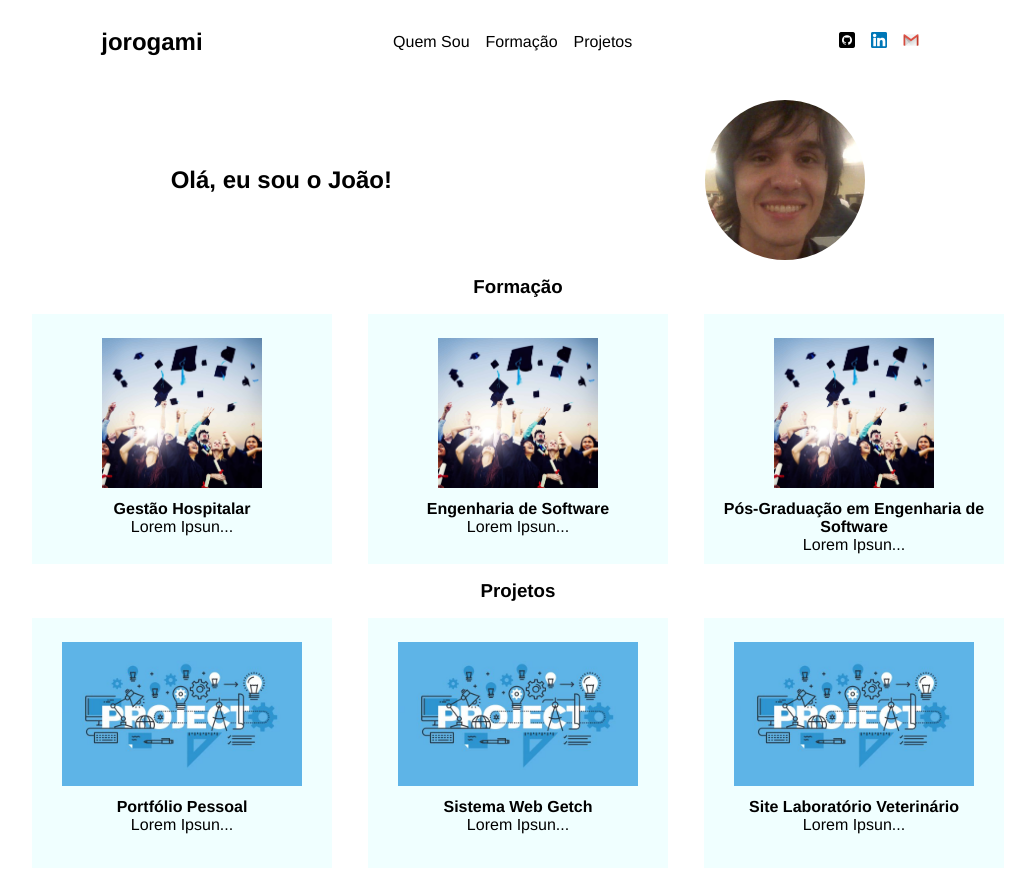
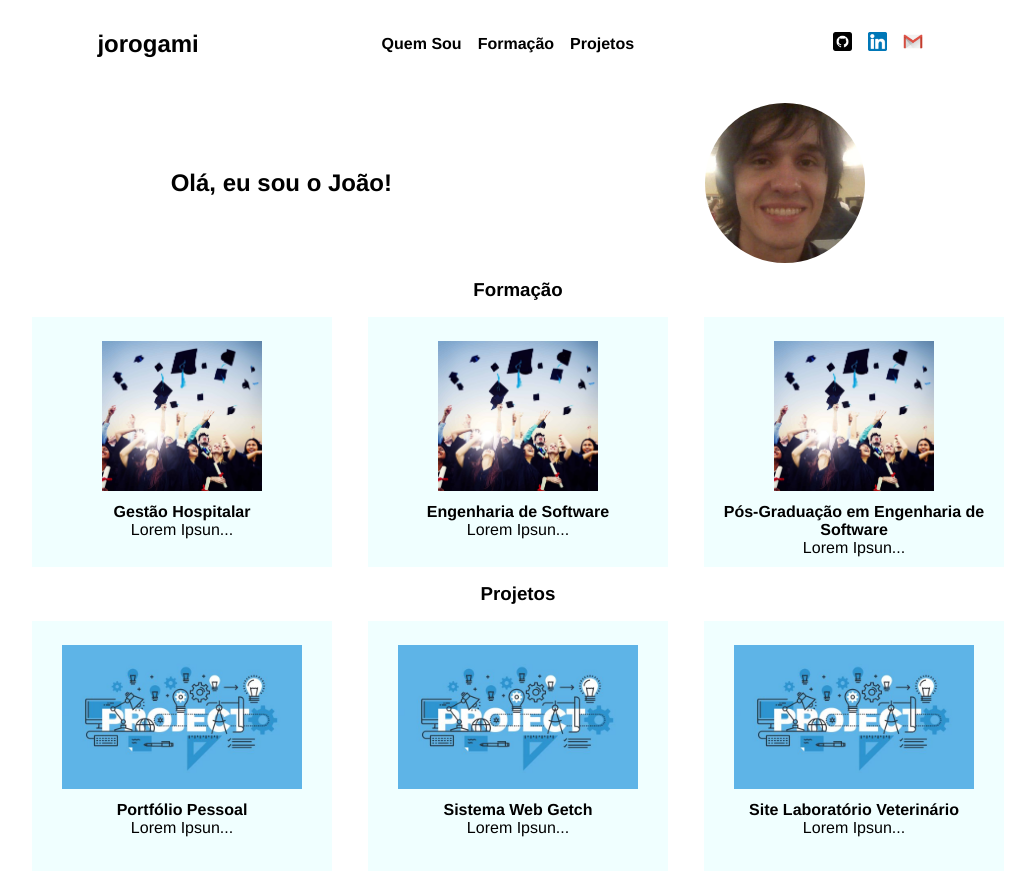
Before and after one commit to jorogami/portfolio, a plain HTML site: page index.html in a window 1280 px wide. Shown: the top 874 px of the page, without its empty margins (122-1157 px from the left). Drawn offline with Linux system fonts and the light colour scheme.

Commit message:
correção nos icones de redes sociais no rodape

```diff
--- a/css/estilo.css
+++ b/css/estilo.css
@@ -1,4 +1,3 @@
-
 *{
     margin:0 auto;
 
@@ -10,6 +9,7 @@
 }
 a{
     color:black;
+    font-weight: bold;
     text-decoration: none;
 }
 a:visited{
@@ -20,7 +20,7 @@ body{
 }
 
 .icones{
-    max-width: 1em;
+    max-width: 1.2em;
 
 }
 .titulo{
```
